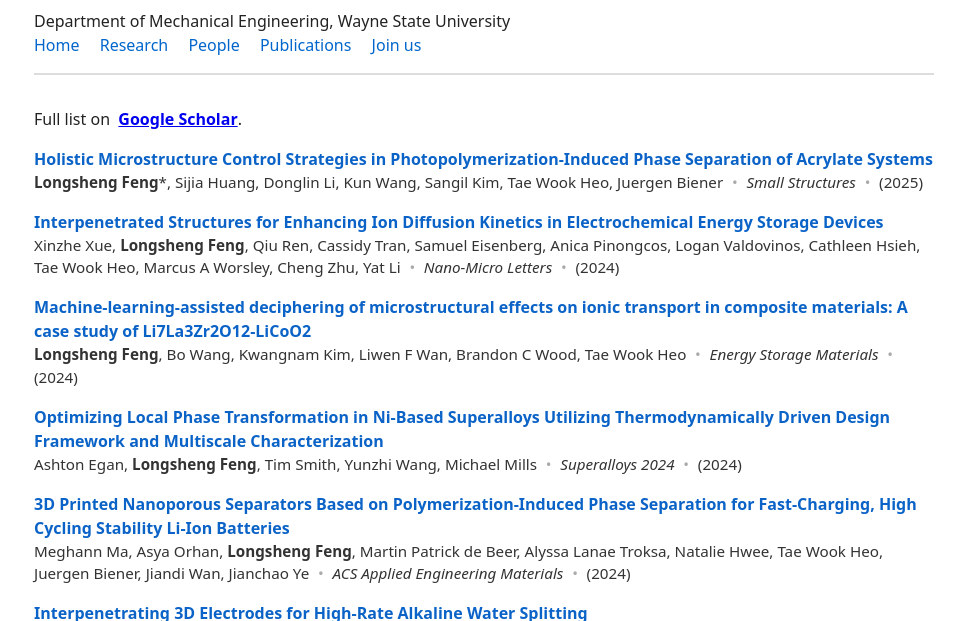
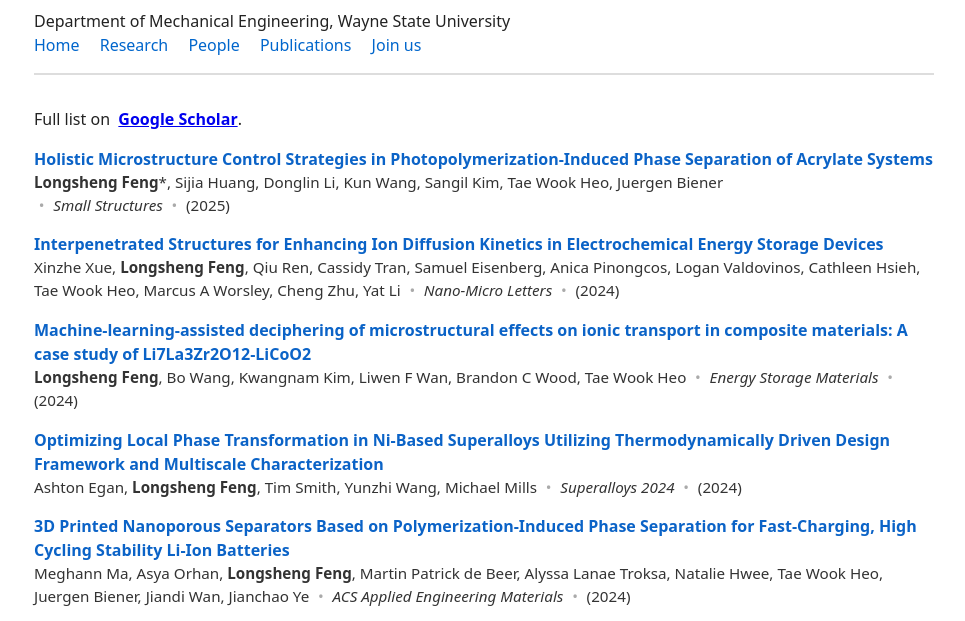
Before and after one commit to zhizhangyeren/zhizhangyeren.github.io, a plain HTML site: page publications.html in a window 1280 px wide. Shown: the part 110-731 px from the top of the page, without its empty margins (156-1121 px from the left). Drawn offline with Linux system fonts and the light colour scheme.

Commit message:
Update publications.html

```diff
--- a/publications.html
+++ b/publications.html
@@ -96,7 +96,7 @@
         </a>
       </p>
       <div class="pub-meta">
-        <span class="me">Longsheng Feng</span>*, Sijia Huang, Donglin Li, Kun Wang, Sangil Kim, Tae Wook Heo, Juergen Biener
+        <span class="me">Longsheng Feng</span>*, Sijia Huang, Donglin Li, Kun Wang, Sangil Kim, Tae Wook Heo, Juergen Biener<br>
         <span class="dot">•</span>
         <em>Small Structures</em>
         <span class="dot">•</span>
```
